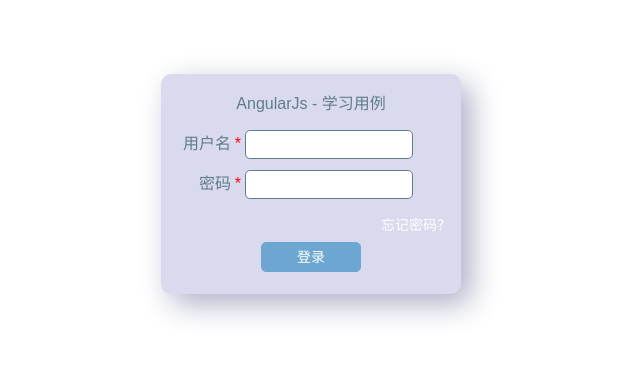
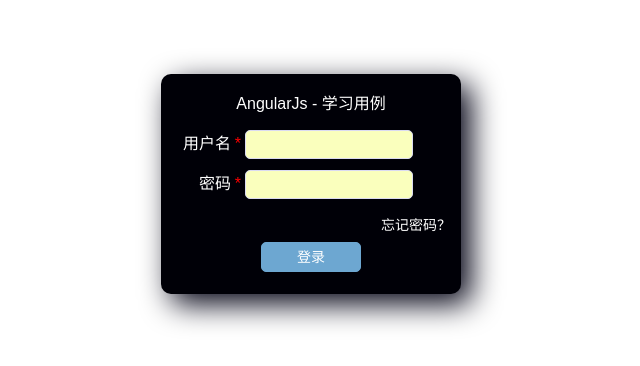
Before and after one commit to 1057891494/AngularJs-Example, a website: page WebContent/index.html in a window 1280 px wide. Shown: the part 126-492 px from the top of the page, without its empty margins (329-969 px from the left). Drawn offline with Linux system fonts and the light colour scheme.

Commit message:
### 调整登录样式

```diff
--- a/WebContent/html/login/mod.html
+++ b/WebContent/html/login/mod.html
@@ -9,13 +9,13 @@
                     <div class="row">
                         <div class="col-size-12">
                             <label for='username'>用户名</label>
-                            <input id='username' name='username' ng-model='username' type="text" ui-star required/>
+                            <input id='username' name='username' ng-model='username' type="text" ui-star required autocomplete="username" />
                         </div>
                     </div>
                     <div class="row">
                         <div class="col-size-12">
                             <label for='password'>密码</label>
-                            <input id='password' name='password' ng-minlength="6" ng-maxlength="30" ng-model='password' type="password" ui-star required/>
+                            <input id='password' name='password' ng-minlength="6" ng-maxlength="30" ng-model='password' type="password" ui-star required autocomplete="current-password" />
                         </div>
                     </div>
                 </div>
--- a/WebContent/index.html
+++ b/WebContent/index.html
@@ -24,11 +24,11 @@
     <div ui-view></div>
 
     <!--开发环境-->
-    <script src="lib/preload.js"></script>
+    <!-- <script src="lib/preload.js"></script> -->
 
     <!--生产环境-->
-    <!-- <script src="lib.min.js"></script> -->
-    <!-- <link rel="stylesheet" href="style.min.css"> -->
+    <script src="lib.min.js"></script>
+    <link rel="stylesheet" href="style.min.css">
 
 </body>
 
--- a/WebContent/style.postcss.css
+++ b/WebContent/style.postcss.css
@@ -6,10 +6,10 @@
     公共样式
     -------------------------------------------
 */
-.btn-list {
+body .btn-list {
   text-align: center;
   line-height: .5rem; }
-  .btn-list .btn {
+  body .btn-list .btn {
     height: .30rem;
     line-height: .26rem;
     float: none;
@@ -18,23 +18,19 @@
     font-size: .14rem;
     width: 1rem;
     cursor: pointer; }
-    .btn-list .btn.btn-submit {
+    body .btn-list .btn.btn-submit {
       border: 1px solid #378bd3;
       background: #378bd3;
       color: #fff;
       margin: 0 .2rem 0 .2rem; }
-      .btn-list .btn.btn-submit.submit-gray {
+      body .btn-list .btn.btn-submit.submit-gray {
         background-color: #6da7d1;
         border: 1px solid #6da7d1;
         color: #ffffff; }
-
-.ui-star-red {
+body .ui-star-red {
   color: red;
   position: absolute;
   right: 0; }
-
-body {
-  min-height: 100vh; }
 
 /*
     -------------------------------------------
@@ -47,25 +43,21 @@
   line-height: .4rem;
   margin-left: auto;
   margin-right: auto;
-  color: #607D8B;
+  color: #FFF;
   margin-top: 2rem;
-  position: relative;
-  -webkit-perspective: 500;
-          perspective: 500; }
+  position: relative; }
   .login-view > div {
-    -webkit-transition: 0.6s;
-    transition: 0.6s;
+    -webkit-transition: 1s;
+    transition: 1s;
     -webkit-transform-style: preserve-3d;
             transform-style: preserve-3d; }
     .login-view > div.rotate {
       -webkit-transform: rotateY(180deg);
               transform: rotateY(180deg); }
     .login-view > div > article {
-      -webkit-transform-style: preserve-3d;
-              transform-style: preserve-3d;
-      background-color: #dadaef;
-      -webkit-box-shadow: 0.1rem 0.1rem 0.3rem #aeaec7;
-              box-shadow: 0.1rem 0.1rem 0.3rem #aeaec7;
+      background-color: #000007;
+      -webkit-box-shadow: 0.1rem 0.1rem 0.3rem #020214;
+              box-shadow: 0.1rem 0.1rem 0.3rem #020214;
       -webkit-backface-visibility: hidden;
               backface-visibility: hidden;
       position: absolute;
@@ -92,9 +84,9 @@
         padding-right: .1rem; }
       .login-view > div > article > form > .container > .row > div > input {
         border-radius: .05rem;
-        border: 1px solid #607D8B;
+        border: 1px solid #dadaf1;
         padding-left: .05rem;
-        background-color: #fff;
+        background-color: #faffbd;
         font-size: .13rem;
         height: .29rem;
         width: 60%;
--- a/WebContent/style/_common.scss
+++ b/WebContent/style/_common.scss
@@ -1,3 +1,4 @@
+body {
     .btn-list {
         //提交按钮
         text-align: center;
@@ -24,14 +25,10 @@
             }
         }
     }
-
     .ui-star-red {
         //必输提示
         color: red;
         position: absolute;
         right: 0;
     }
-
-body {
-    min-height: 100vh;
 }
--- a/WebContent/style/_login.scss
+++ b/WebContent/style/_login.scss
@@ -1,4 +1,4 @@
-$color:#607D8B;
+$color:#FFF;
 .login-view {
     width: 3rem;
     height: 2.2rem;
@@ -8,17 +8,15 @@
     color: $color;
     margin-top: 2rem;
     position: relative;
-    perspective: 500;
     &>div {
-        transition: 0.6s;
+        transition: 1s;
         transform-style: preserve-3d;
         &.rotate {
             transform: rotateY(180deg);
         }
         &>article {
-            transform-style: preserve-3d;
-            background-color: #dadaef;
-            box-shadow: 0.1rem 0.1rem 0.3rem #aeaec7;
+            background-color: #000007;
+            box-shadow: 0.1rem 0.1rem 0.3rem #020214;
             backface-visibility: hidden;
             position: absolute;
             height: 2.2rem;
@@ -51,9 +49,9 @@
                             }
                             &>input {
                                 border-radius: .05rem;
-                                border: 1px solid $color;
+                                border: 1px solid #dadaf1;
                                 padding-left: .05rem;
-                                background-color: #fff;
+                                background-color: rgb(250, 255, 189);
                                 font-size: .13rem;
                                 height: .29rem;
                                 width: 60%;
```
Also changed, not shown: WebContent/style.min.css, WebContent/style/min/root.css. Lines whose indentation alone changed are shown as unchanged.
